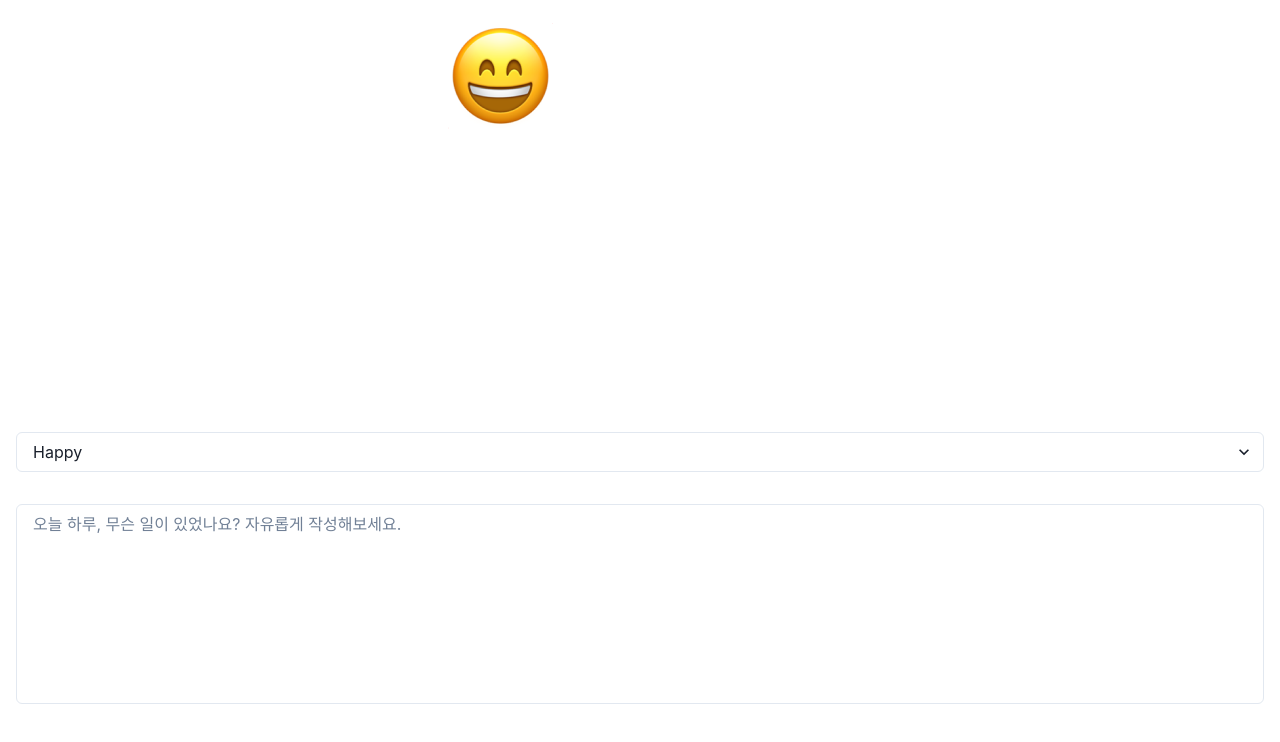
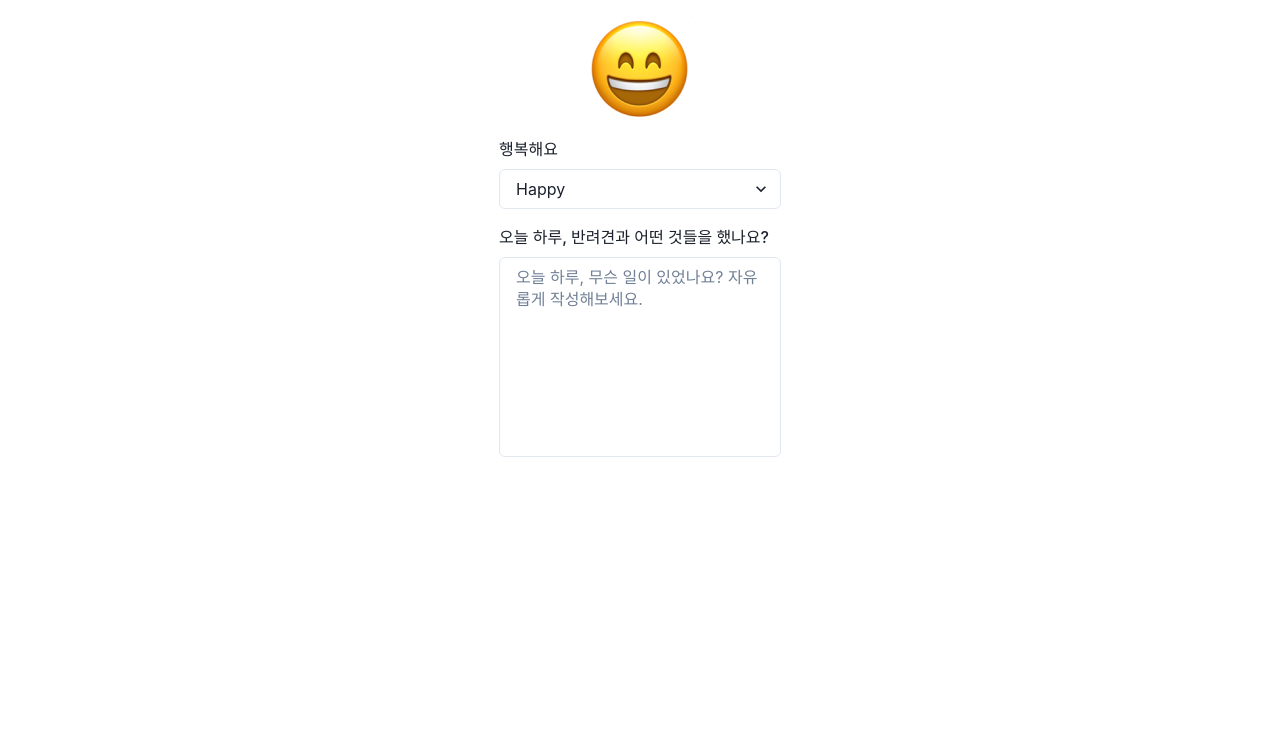
Before and after one commit to im2sh/DATABASE-PROJECT-COMP-322, a React (Create React App) app in the folder phase-4/togaether/src/main/frontend/: page /writeDiary in a window 1280 px wide. Shown: the top 742 px of the page. Built offline with nearby package versions, Linux system fonts and the light colour scheme.

Commit message:
Feat: "04-modify WriteDiaryPage.jsx"
resizing layout

```diff
--- a/phase-4/togaether/src/main/frontend/src/pages/writediary/WriteDiaryPage.jsx
+++ b/phase-4/togaether/src/main/frontend/src/pages/writediary/WriteDiaryPage.jsx
@@ -1,6 +1,15 @@
 // WriteDiaryPage.jsx
 import React, { useState } from "react";
-import { Select, Textarea, VStack, Image, Box, FormControl } from '@chakra-ui/react';
+import {
+    Select,
+    Textarea,
+    VStack,
+    Image,
+    FormControl,
+    FormLabel,
+    Container,
+      Box
+  } from '@chakra-ui/react';
 import happyImage from '../../image/text=happy, size=L.png'; // Make sure the image path is correct
 
 const WriteDiaryPage = () => {
@@ -8,15 +17,17 @@ const WriteDiaryPage = () => {
   const [emotion, setEmotion] = useState('happy'); // Default emotion or could be ''
 
   return (
-    <VStack spacing={8} align="center" m={4}>
+    <Container centerContent>
+        <VStack spacing={4} align="center" m={4}>
         {/* Emotion Image */}
-      <Box boxSize="sm">
-        <Image src={happyImage} alt={emotion} />
+        <Box boxSize="6.5625rem">
+            <Image src={happyImage} alt="Happy" boxSize="100%" objectFit="cover" />
         </Box>
 
         {/* Emotion Dropdown */}
-      <FormControl>
-        <Select placeholder="Select emotion" value={emotion} onChange={(e) => setEmotion(e.target.value)}>
+        <FormControl id="emotion">
+            <FormLabel>행복해요</FormLabel>
+            <Select placeholder="감정을 선택해주세요" value={emotion} onChange={(e) => setEmotion(e.target.value)}>
             <option value="happy">Happy</option>
             <option value="excited">Excited</option>
             {/* Add more options as needed */}
@@ -24,6 +35,8 @@ const WriteDiaryPage = () => {
         </FormControl>
 
         {/* Textarea for diary entry */}
+        <FormControl id="diary">
+            <FormLabel>오늘 하루, 반려견과 어떤 것들을 했나요?</FormLabel>
             <Textarea
                 placeholder="오늘 하루, 무슨 일이 있었나요? 자유롭게 작성해보세요."
                 size="md"
@@ -33,7 +46,9 @@ const WriteDiaryPage = () => {
                 minHeight="200px"
                 w="100%" // Set the width to 100% of the parent container
             />
+        </FormControl>
         </VStack>
+    </Container>
   );
 };
 
```
Lines whose indentation alone changed are shown as unchanged.
